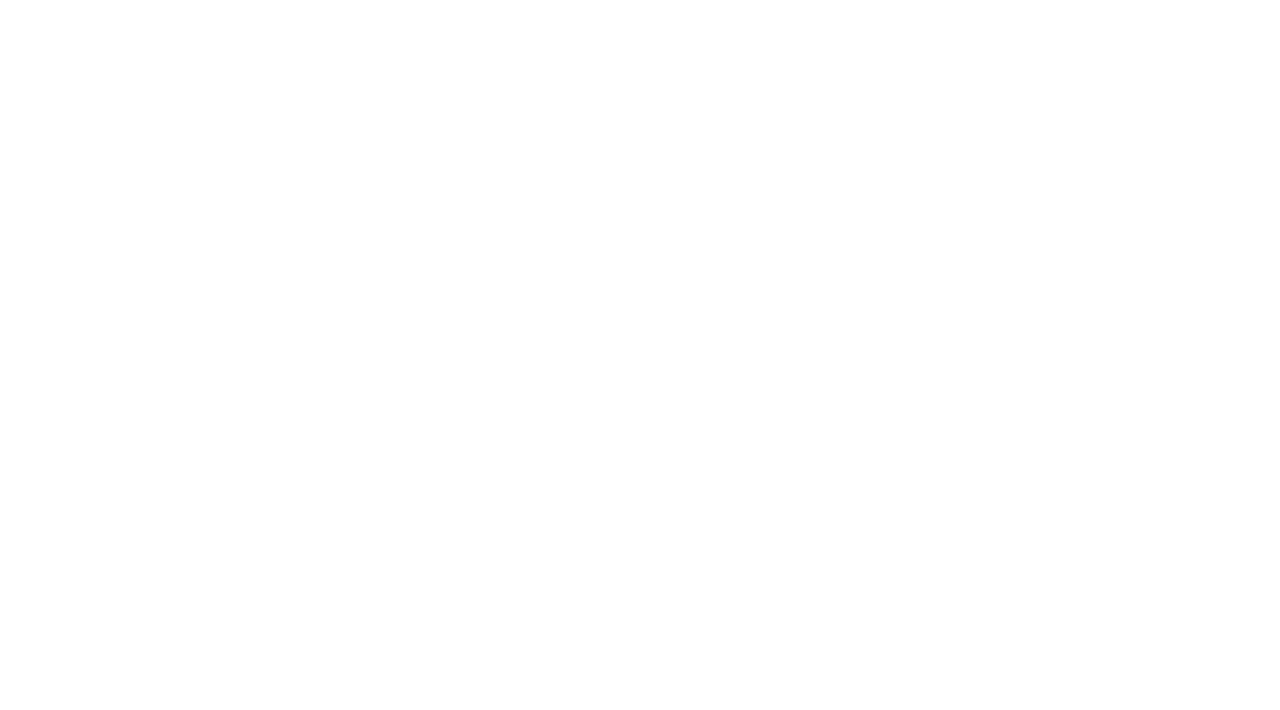
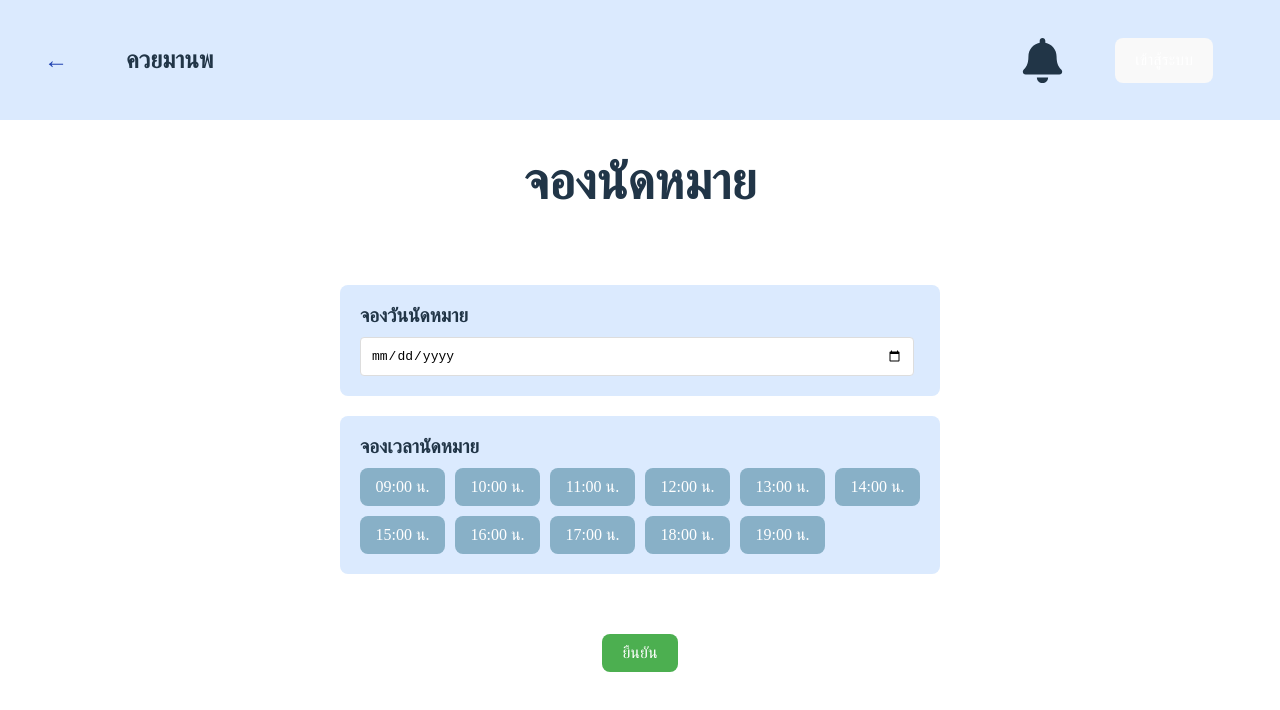
Before and after one commit to Tiger66070167/Dental-clinic-service-booking-website, a React (Vite) app: page /booking in a window 1280 px wide. Before the commit this address had no page. Shown: the top 710 px of the page. Built offline with nearby package versions, Linux system fonts and the light colour scheme.

Commit message:
Add bookingpage

```diff
--- a/src/App.jsx
+++ b/src/App.jsx
@@ -6,6 +6,7 @@ import HomePage from './Homepage';
 import History from './History';
 import Confirm from './Confirm';
 import List from './List';
+import Booking from './Booking';
 
 function App() {
   return (
@@ -14,6 +15,7 @@ function App() {
         <Route path="/" element={<HomePage />} />
         <Route path="/register" element={<Register />} />
         <Route path="/login" element={<Login />} />
+        <Route path="/booking" element={<Booking />} />
         <Route path="/history" element={<History />} />
         <Route path="/confirm" element={<Confirm />} />
         <Route path="/list" element={<List />} />
--- /dev/null
+++ b/src/Booking.jsx
@@ -0,0 +1,64 @@
+import React, { useState } from "react";
+import { FaBell } from "react-icons/fa";
+import './style_history.css';
+
+const BookingPage = () => {
+  const [selectedDate, setSelectedDate] = useState("");
+  const [selectedTime, setSelectedTime] = useState("");
+
+  const times = [
+    "09:00 น.", "10:00 น.", "11:00 น.", "12:00 น.",
+    "13:00 น.", "14:00 น.", "15:00 น.", "16:00 น.",
+    "17:00 น.", "18:00 น.", "19:00 น."
+  ];
+
+  return (
+    <div>
+      <header>
+        <button className="back-button">←</button>
+        <h2>ควยมานพ</h2>
+        <div>
+            <FaBell size={45}/>
+            <button>เข้าสู้ระบบ</button>
+        </div>
+      </header>
+
+      <div className="top">
+        <h1>จองนัดหมาย</h1>
+      </div>
+
+      {/* ส่วนจองนัดหมาย (booking-section) */}
+      <div className="booking-section">
+        <div className="booking-date">
+          <label>จองวันนัดหมาย</label>
+          <input
+            type="date"
+            value={selectedDate}
+            onChange={(e) => setSelectedDate(e.target.value)}
+          />
+        </div>
+        <div className="booking-time">
+          <label>จองเวลานัดหมาย</label>
+          <div className="time-options">
+            {times.map(time => (
+              <button
+                key={time}
+                className={`time-button ${selectedTime === time ? "selected" : ""}`}
+                onClick={() => setSelectedTime(time)}
+              >
+                {time}
+              </button>
+            ))}
+          </div>
+        </div>
+      </div>
+
+      {/* ปุ่มยืนยันอยู่ด้านล่างสุด */}
+      <div className="booking-confirm">
+        <button className="confirm-button">ยืนยัน</button>
+      </div>
+    </div>
+  );
+};
+
+export default BookingPage;
--- a/src/index.css
+++ b/src/index.css
@@ -3,7 +3,7 @@ html, body, #root {
   width: 100%;
   margin: 0;
   padding: 0;
-  overflow: hidden;
+  overflow: auto;
 }
 
 a {
@@ -85,6 +85,10 @@ button:focus-visible {
 
 }
 
+.booking-container {
+  margin: 10px auto;
+}
+
 .card {
     border: 1px solid #ddd;
     padding: 15px;
@@ -120,7 +124,7 @@ header{
   padding: 10px 16px;
   display: flex;
   align-items: center;
-  gap: 900px;
+  gap: 50px;
 
 }
 
@@ -223,3 +227,116 @@ header div{
 .login-link a:hover {
   text-decoration: underline;
 }
+
+/* --- เพิ่ม CSS สำหรับ Booking Section --- */
+.booking-section {
+  display: flex;
+  justify-content: space-between;
+  padding: 20px;
+}
+
+.booking-date,
+.booking-time {
+  width: 48%;
+  background-color: RGB(219,234,254);
+  padding: 20px;
+  border-radius: 8px;
+  box-sizing: border-box;
+}
+
+.booking-date label,
+.booking-time label {
+  display: block;
+  font-weight: bold;
+  margin-bottom: 10px;
+  font-size: 1.2em;
+}
+
+.booking-date input {
+  width: 95%;
+  padding: 10px;
+  font-size: 1em;
+  border: 1px solid #ddd;
+  border-radius: 4px;
+}
+
+.time-options {
+  display: grid;
+  grid-template-columns: repeat(3, 1fr);
+  gap: 10px;
+}
+
+.time-button {
+  padding: 10px;
+  background-color: rgb(136, 176, 199);
+  color: white;
+  border: none;
+  border-radius: 8px;
+  cursor: pointer;
+}
+
+.time-button.selected {
+  background-color: #4CAF50;
+}
+
+.booking-confirm {
+  display: flex;
+  justify-content: center;
+  margin-top: 20px;
+}
+
+.booking-confirm .confirm-button {
+  padding: 10px 20px;
+  font-size: 1em;
+  background-color: #4CAF50;
+  border: none;
+  border-radius: 8px;
+  color: white;
+  cursor: pointer;
+  transition: background-color 0.3s;
+}
+
+.booking-confirm .confirm-button:hover {
+  background-color: #45a049;
+}
+
+/* --- Additional CSS: รวมการจองวันและเวลาเป็นคอลัมน์เดียว และปรับความ Responsive --- */
+
+/* เปลี่ยนการจัดวางของ booking-section จาก side-by-side เป็นแบบแถวเดียว (vertical) */
+.booking-section {
+  flex-direction: column !important;
+  align-items: center;
+}
+
+/* ให้ booking-date และ booking-time ขยายเต็มความกว้างของ container */
+.booking-section > .booking-date,
+.booking-section > .booking-time {
+  width: 100% !important;
+  max-width: 600px;
+  margin-bottom: 20px;
+}
+
+/* ปรับ grid ของปุ่มเวลานัดหมายให้ responsive โดยใช้ auto-fit */
+.time-options {
+  grid-template-columns: repeat(auto-fit, minmax(80px, 1fr)) !important;
+}
+
+/* ปรับการแสดงผลของส่วน header ให้ responsive ในหน้าจอเล็ก */
+@media (max-width: 480px) {
+  header {
+    flex-direction: column;
+    gap: 10px;
+  }
+  header div {
+    position: static;
+    width: auto;
+    justify-content: center;
+  }
+}
+
+/* ตัวอย่าง media query สำหรับปรับ container booking-section บนหน้าจอใหญ่ */
+@media (min-width: 768px) {
+  .booking-section {
+    margin: 20px auto;
+  }
+}
--- a/src/style_history.css
+++ b/src/style_history.css
@@ -31,6 +31,7 @@ html, body, #root {
     cursor: pointer;
     transition: transform 0.2s ease-in-out;
     padding: 0 8px;
+    margin-left: 20px ;
   }
 
   .back-button:hover {
```
